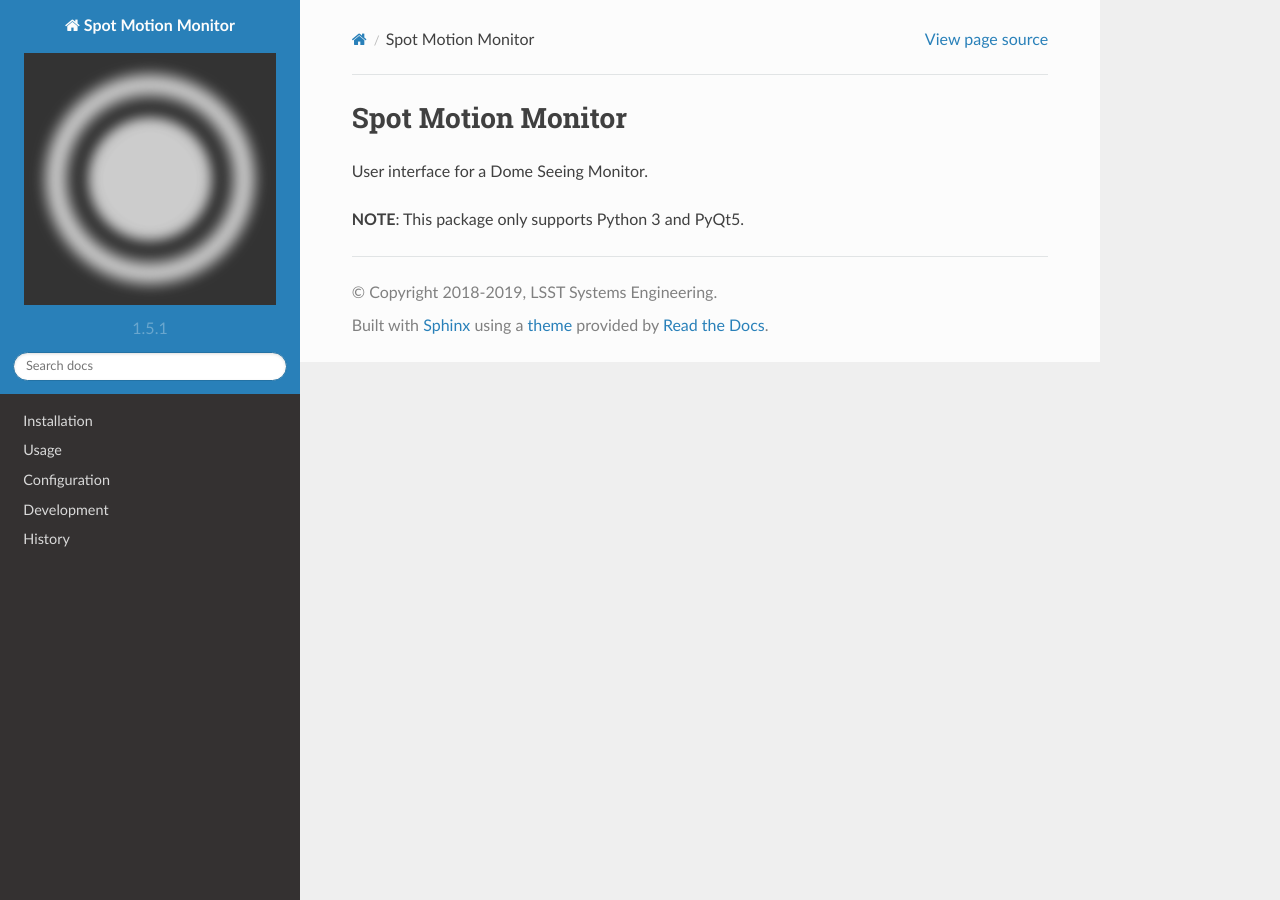
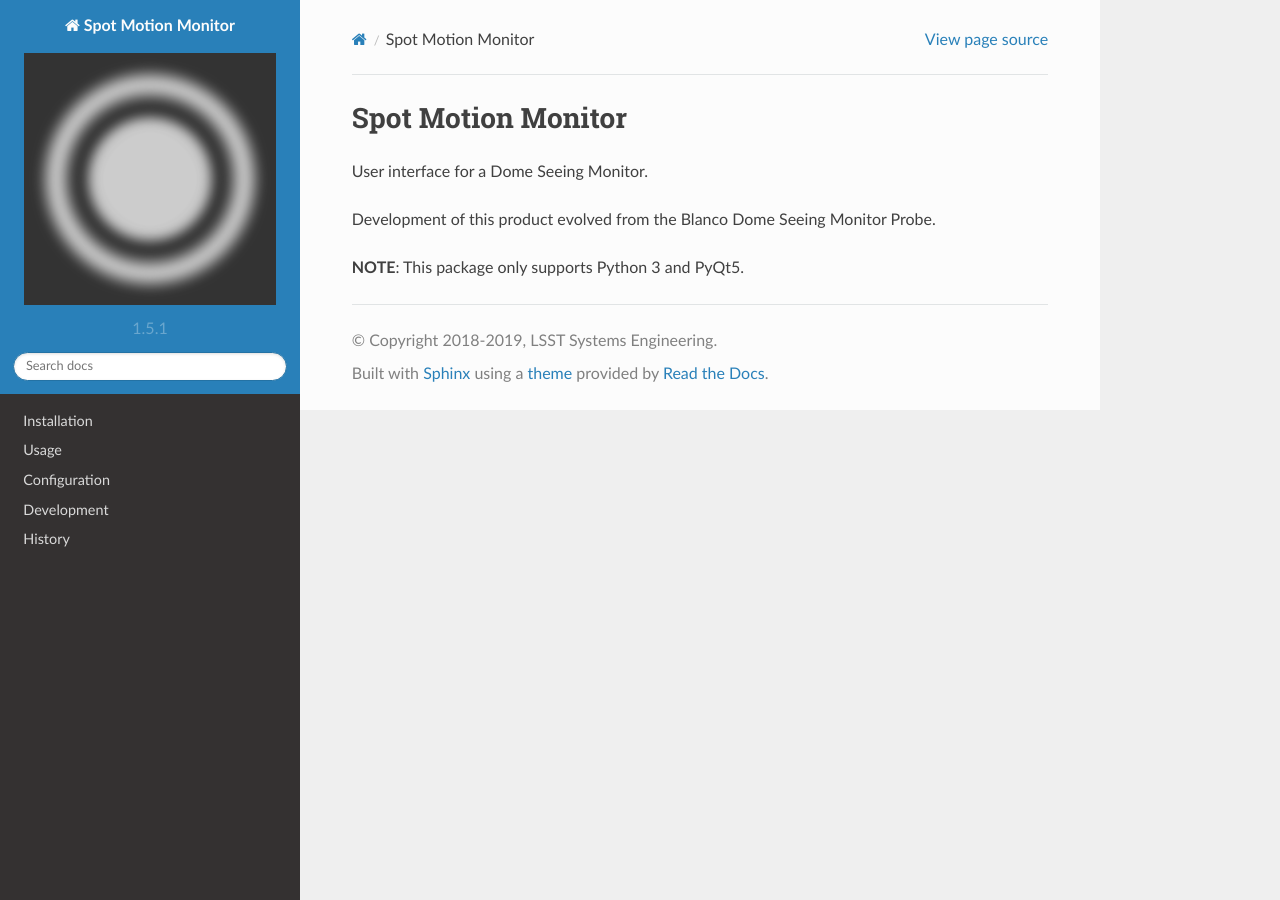
Before and after one commit to lsst-sitcom/spot_motion_monitor, a Sphinx documentation site: the page built from docs/main.rst, in a window 1280 px wide. Built offline with Sphinx 7.4.7 and the Read the Docs theme 2.0.0, drawn with Linux system fonts in a browser that asks for light colours.

Commit message:
Add original inspiration credit.

```diff
--- a/README.rst
+++ b/README.rst
@@ -22,4 +22,6 @@ Spot Motion Monitor
 
 User interface for a Dome Seeing Monitor.
 
+Development of this product evolved from the Blanco Dome Seeing Monitor Probe.
+
 **NOTE**: This package only supports Python 3 and PyQt5.
--- a/docs/main.rst
+++ b/docs/main.rst
@@ -4,4 +4,6 @@ Spot Motion Monitor
 
 User interface for a Dome Seeing Monitor.
 
+Development of this product evolved from the Blanco Dome Seeing Monitor Probe.
+
 **NOTE**: This package only supports Python 3 and PyQt5.
```
